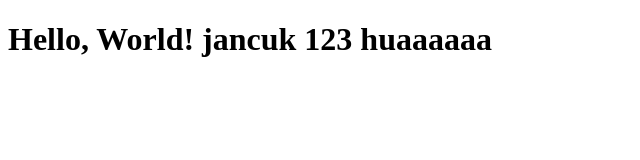
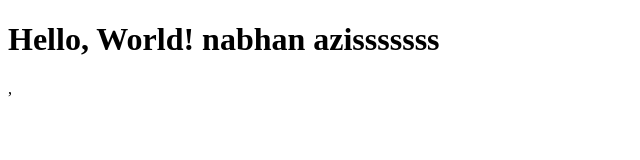
Before and after one commit to Nabhanazis/Latihan1-Revou, a plain HTML site: page index.html in a window 1280 px wide. Shown: the whole page, without its empty margins (0-640 px from the left). Drawn offline with Linux system fonts and the light colour scheme.

Commit message:
first commit

```diff
--- a/index.html
+++ b/index.html
@@ -4,6 +4,7 @@
         <title>My Portofolio</title>
     </head>
     <body>
-        <h1>Hello, World! jancuk 123 huaaaaaa</h1>
+        <h1>Hello, World! nabhan azisssssss</h1>
     </body>
 </html>
+,
```
